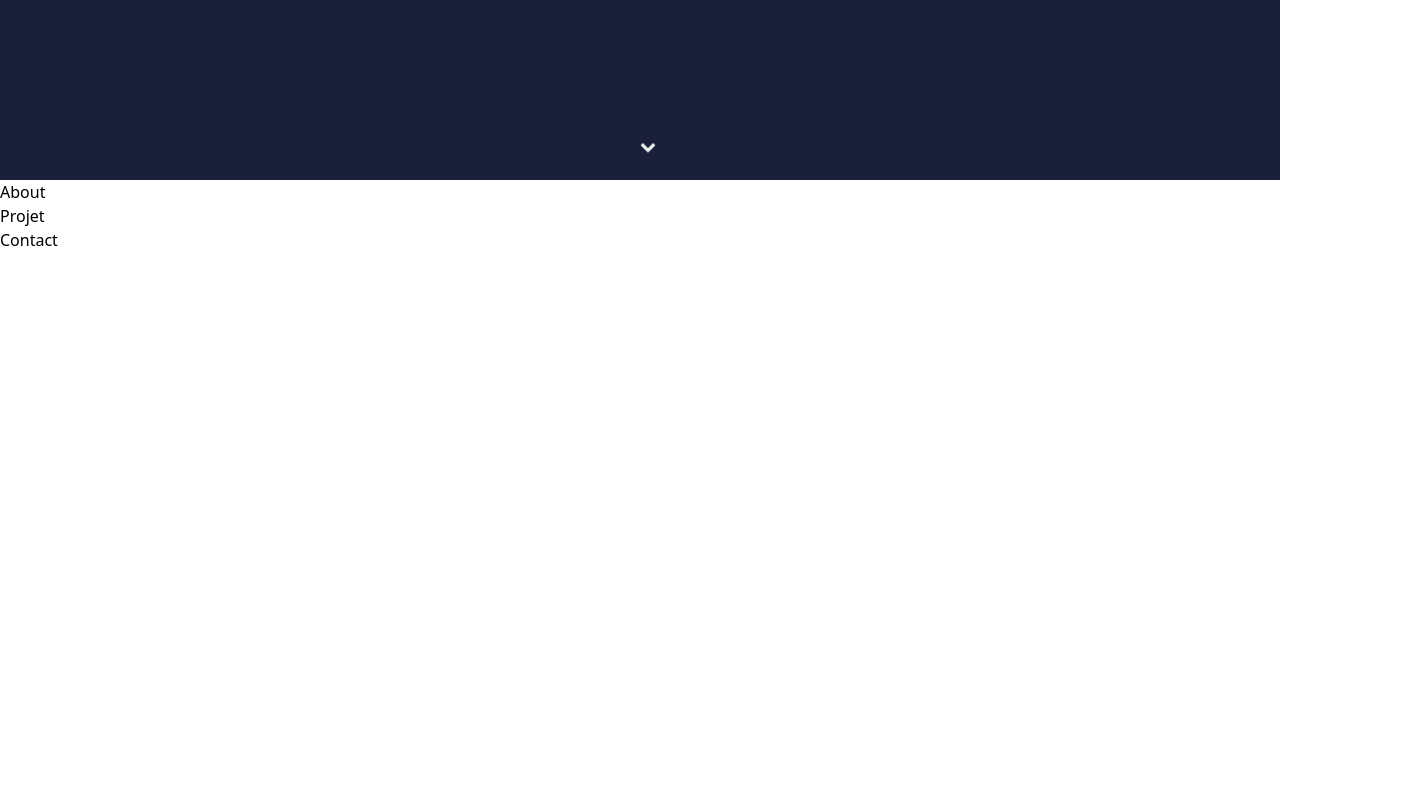
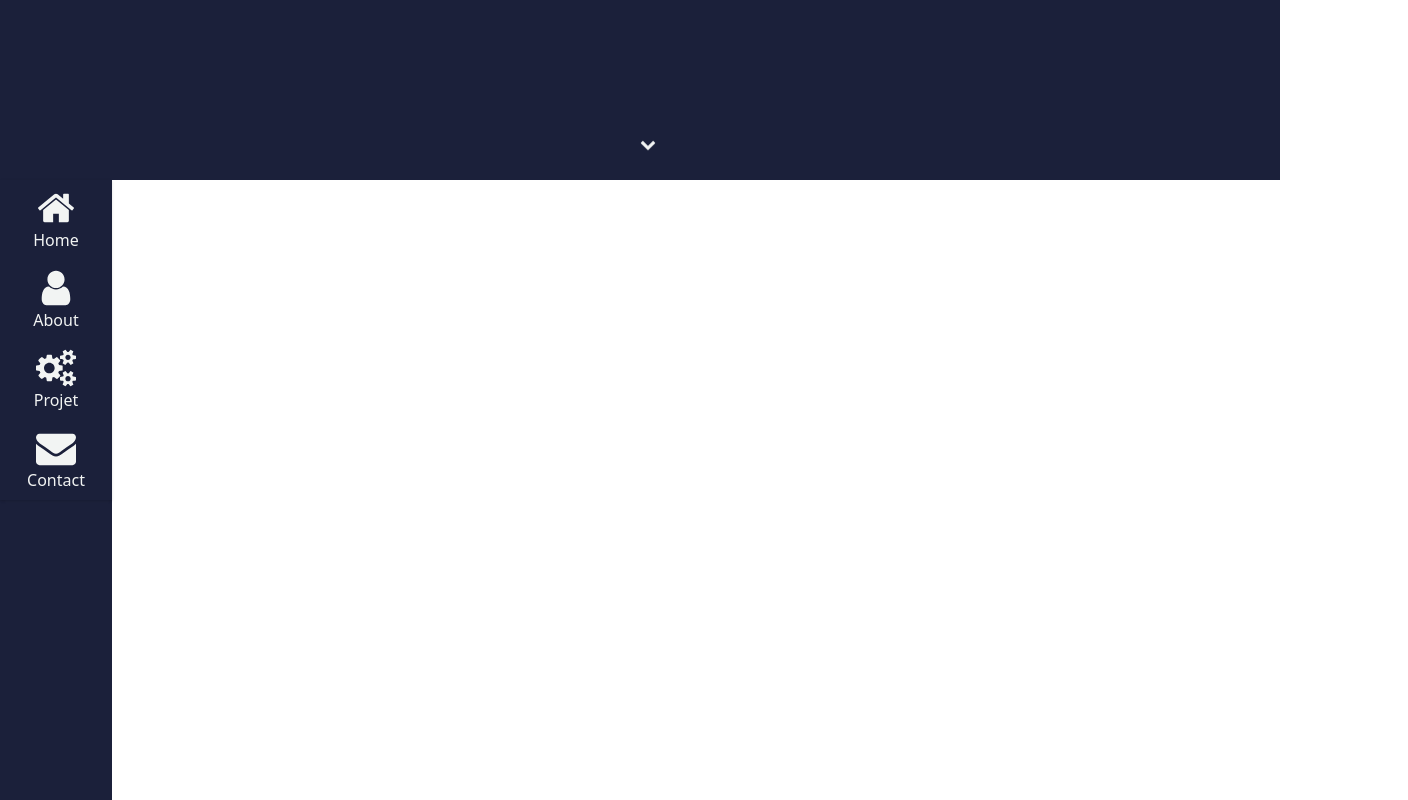
Before and after one commit to batleforc/Portfolio, a React (Create React App) app in the folder client/: page / in a window 1280 px wide. Shown: the part 620-1420 px from the top of the page, 1408 px wide, since content can reach past the window. Before the commit the page ends 872 px from the top, so only its background shows below. Built offline with nearby package versions, Linux system fonts and the light colour scheme.

Commit message:
[add] Tentative de mise en place des navBar

```diff
--- a/client/src/component/MainPage.tsx
+++ b/client/src/component/MainPage.tsx
@@ -14,39 +14,45 @@ const MainPage = () => {
     {
       Label: "Home",
       Icon: "home",
-      href: "cover",
+      href: "#cover",
     },
     {
       Component: () => <p>About</p>,
       Label: "About",
       Icon: "user",
-      href: "about",
+      href: "#about",
     },
     {
       Component: () => <p>Projet</p>,
       Label: "Projet",
-      Icon: "gear",
-      href: "project",
+      Icon: "gears",
+      href: "#project",
     },
     {
       Component: () => <p>Contact</p>,
       Label: "Contact",
       Icon: "envelope",
-      href: "contact",
+      href: "#contact",
     },
   ];
   return (
-    <div>
+    <>
       <CoverPage />
-      <Nav contents={Contents} media={properties.media} />
-
       <div className="MainContent">
-        {Contents.filter(({ Component }) => Component !== undefined).map(
-          ({ Component, Label }) =>
-            Component !== undefined ? <Component key={Label} /> : <></>
-        )}
+        <Nav contents={Contents} media={properties.media} />
+        <div className="container content	md:ml-32">
+          {Contents.filter(({ Component }) => Component !== undefined).map(
+            ({ Component, Label }) =>
+              Component !== undefined ? <Component key={Label} /> : <></>
+          )}
+          {Array(100)
+            .fill(42, 0, 100)
+            .map((value, index) => (
+              <p key={index}>{value}</p>
+            ))}
+        </div>
       </div>
-    </div>
+    </>
   );
 };
 
--- a/client/src/component/MainPage/Nav.tsx
+++ b/client/src/component/MainPage/Nav.tsx
@@ -12,11 +12,11 @@ const Nav = ({
   media: Array<MediaContent>;
 }) => {
   return (
-    <div>
+    <>
       {[DesktopNav, MobileNav].map((Component, index) => (
         <Component key={index} contents={contents} media={media} />
       ))}
-    </div>
+    </>
   );
 };
 
--- a/client/src/component/MainPage/Nav/DesktopNav.tsx
+++ b/client/src/component/MainPage/Nav/DesktopNav.tsx
@@ -1,6 +1,7 @@
 import React from "react";
 import { Content } from "../../MainPage";
 import { MediaContent } from "../CoverPage/Media";
+import ItemNav from "./ItemNav";
 
 const DesktopNav = ({
   contents,
@@ -9,7 +10,15 @@ const DesktopNav = ({
   contents: Array<Content>;
   media: Array<MediaContent>;
 }) => {
-  return <div></div>;
+  return (
+    <div className="w-28 DeskNavBar sticky top-0 m-0 hidden md:block">
+      <div className=" sm:relative shadow flex-col flex ">
+        {contents.map(({ Label, Icon, href }) => (
+          <ItemNav key={Label} Label={Label} Icon={Icon} href={href} />
+        ))}
+      </div>
+    </div>
+  );
 };
 
 export default DesktopNav;
--- /dev/null
+++ b/client/src/component/MainPage/Nav/ItemNav.tsx
@@ -0,0 +1,14 @@
+import React from "react";
+import IcoMoonSVG from "../../helper/IcomoonSVG";
+import { Content } from "../../MainPage";
+
+const ItemNav = ({ Label, Icon, href }: Content) => {
+  return (
+    <a href={href} className="flex-col text-center m-2">
+      <IcoMoonSVG className="DeskNavBarIcon" icon={Icon} />
+      <p>{Label}</p>
+    </a>
+  );
+};
+
+export default ItemNav;
--- a/client/src/component/MainPage/Nav/MobileNav.tsx
+++ b/client/src/component/MainPage/Nav/MobileNav.tsx
@@ -9,7 +9,11 @@ const MobileNav = ({
   contents: Array<Content>;
   media: Array<MediaContent>;
 }) => {
-  return <div></div>;
+  return (
+    <div className="MobileNavBar flex md:hidden">
+      <p>MobileNavBar</p>
+    </div>
+  );
 };
 
 export default MobileNav;
--- a/client/src/style/Nav.scss
+++ b/client/src/style/Nav.scss
@@ -0,0 +1,21 @@
+.DeskNavBar {
+  background-color: $color-bgCover;
+  color: $color-textCover;
+  height: 100vh;
+}
+
+.MobileNavBar {
+  background-color: $color-bgCover;
+}
+
+.DeskNavBarIcon {
+  font-size: 40px;
+  color: $color-textCover;
+}
+
+.MainContent {
+  width: 100%;
+}
+
+.content {
+}
```
